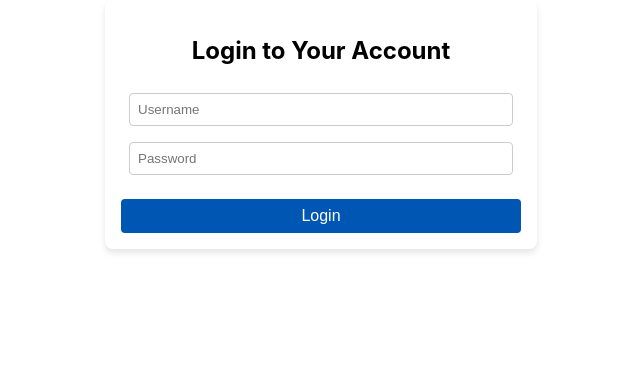
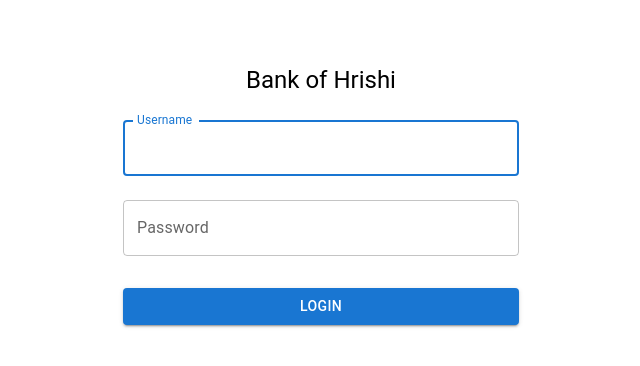
Before and after one commit to Hrishi0115/Banking-App-Singh-Co., a React (Create React App) app in the folder front_end/: page / in a window 1280 px wide. Shown: the top 366 px of the page, without its empty margins (319-959 px from the left). Built offline with nearby package versions, Linux system fonts and the light colour scheme.

Commit message:
improved user interface

```diff
--- a/front_end/src/login.js
+++ b/front_end/src/login.js
@@ -1,30 +1,25 @@
 import React, { useState } from 'react';
 import axios from 'axios';
-import './login.css'
-
+// import TextField from '@mui/material/TextField';
+// import Button from '@mui/material/Button';
+// import Box from '@mui/material/Box';
+// import Typography from '@mui/material/Typography';
+// import Container from '@mui/material/Container';
+// import Alert from '@mui/material/Alert';
+import { TextField, Button, Box, Typography, Container, Alert } from '@mui/material';
 
 const Login = ({ onLogin }) => {
-    // declare login functional component with 'onLogin' as a prop - the onLogin prop is a function that should be called when a successful login occurs
 
     const [username, setUsername] = useState('');
-    // sets username to '', can update username with e.g. setUsername('peterpan') -> username = 'peterpan' - useState creates the setter and variable
     const [password, setPassword] = useState('');
     const [error, setError] = useState('');
 
-    // initialise three state variables using useState
-    // username holds the current value of the username input, setUsername is the function to update it, etc.
-
     const handleLoginClick = async () => {
-        // asynchronous functions allow other tasks to run in parallel - useful since many operations in JS take a long time to complete
-        // declare handleLogicClick, a asynchronous function that is called when the logic button is clicked
-        // Placeholder for authentication logic
         try {
             const response = await axios.post('http://localhost:8000/login', {
                 username,
                 password
             });
-            // try block attempts to send a POST request to the server with 'username' and 'password' as the payload
-            // await is used with axios.post to send an asynchronous HTTP POST request to the specified URL, waiting for the promise to resolve before moving on
 
             if (response.data.message === 'Login successful!') {
                 onLogin(username);
@@ -32,55 +27,80 @@
             else {
                 setError('Login failed');
             }
-            // check if the message in the response data indicates a successful login
-            // calls 'onLogin(username) if successful, passing the username up for further use.
-            // Sets an error state if the message indicates failure
         } catch (error) {
             setError('Invalid username or password');
-            // the catch block captures any errors during the login process, such as network issues, server errors and sets an appropriate error message
         }
     };
 
     return (
-        // start the JSX return block, which defines the layoff of this component
-        <div className={'login-container'}>
-        {/* acts as the main container for the login form */}
-        <h2>Login to Your Account</h2>
-        {/* username input */}
-        <div>
-            <input
-                className='login-input'
-                type="text"
-                value={username}
-                onChange={(e) => setUsername(e.target.value)}
-                placeholder='Username'
-            />
-            {/* value is what the input display will show - in this case it shows the most up-to-date value of 'username'.
-            onChange is an event listener that is triggered every time the user types into the input box. The event (e) contains detail about the change. Here, e.target.value represents the current value of the input field after any change.
-            setUsername(e.target.value) updates the state of username to the latest value typed by the user*/}
-        </div>
-        {/* password input */}
-        <div>
-            <input
-                className='login-input'
-                type="password"
-                value={password}
-                onChange={(e) => setPassword(e.target.value)}
-                placeholder='Password'
-            />
-            {/* similar to above, but <input> is of type "password" so that the input characters are obscured for privacy */}
-        </div>
-        {/* Login button */}
-        <div>
-            <button className="login-button" onClick={handleLoginClick}>Login</button>
-        </div>
-        {/* <button> element that users click to submit their credentials
-        onClick={handleLoginClick} assigns the 'handleLoginClick' function to the buttom's click event, which will trigger when the user clicks this button.*/}
-        {error && <p style={{ color: 'red' }}>{error}</p>}
-        {/* so when button is clicked - then the function defined above handleLoginClick is called */}
-        {/* the && operator - for conditional rendering - first evaluates the expression before && - if it is truthy (not null - empty string) then React will process and render the element on the right side of the && operator - here the red error message.*/}
-    </div>
-    );
-};
+        // container component acts as a wrapper for the content with a maximum width of extra-small
+        <Container component = "main" maxWidth="xs">
+            <Box
+                sx={{
+                    marginTop: 8, // adds spacing on the top
+                    display: 'flex', // uses flexbox layout
+                    flexDirection: 'column', // children (items/tags/content inside Box) are stacked vertically
+                    alignItems: 'center' // Centers children horizontally
+                }}
+            >
+                {/* Typography is used for text content; in this case, it's used for the title of the form */}
+                <Typography component="h1" variant="h5">
+                    Bank of Hrishi
+                    {/* change font, add logo, improve in general */}
+                </Typography>
+
+                {/* Another Box component acting as a form element with additional top margin styling */}
+                <Box component="form" sx={{ mt: 1 }}>
+                    {/* TextField is an input component for user text input for the username */}
+                    <TextField
+                        margin="normal" // adds normal margin around the TextField
+                        // required // indicates the field is required
+                        fullWidth // the TextField will take up the full width of its parent
+                        id="username" // id for the input element
+                        label="Username" // the label text for the input
+                        name="username" // name attribute for the input ?
+                        autoComplete="username" // helps browers auto-fill the input based on its name ?
+                        autoFocus // automatically focuses this input when component loads ?
+                        value={username} // controlled component with 'username' being the state
+                        onChange={(e) => setUsername(e.target.value)} // updates state on user input
+                        variant="outlined" // the style variant for the TextField border
+                    />
+
+                    {/* another TextField for the password */}
+                    <TextField
+                        margin="normal"
+                        // required
+                        fullWidth
+                        type="password"
+                        id="password"
+                        label="Password"
+                        name="password"
+                        autoComplete="current-password"
+                        value={password}
+                        onChange={(e) => setPassword(e.target.value)}
+                        variant="outlined"
+                    />
+
+                    {/* button component that triggers the login action when clicked */}
+                    <Button
+                        type="button"
+                        fullWidth
+                        variant="contained" // stype variant of the button, with a background colour
+                        sx={{ mt: 3, mb: 2 }} // adds top and bottom margins
+                        onClick={handleLoginClick} // function to call when the button is clicked
+                    >
+                        Login
+                    </Button>
+
+                {/* conditional rendering of the Alert component if there is an error */}
+                {error && (
+                    <Alert severity='error' sx={{ mt: 2 }}>
+                        {error}
+                    </Alert>
+                )}
+            </Box>
+        </Box>
+    </Container>
+)};
 
 export default Login;
```
Also changed, not shown: 2 other files (tests, documents, lock files or other folders).
